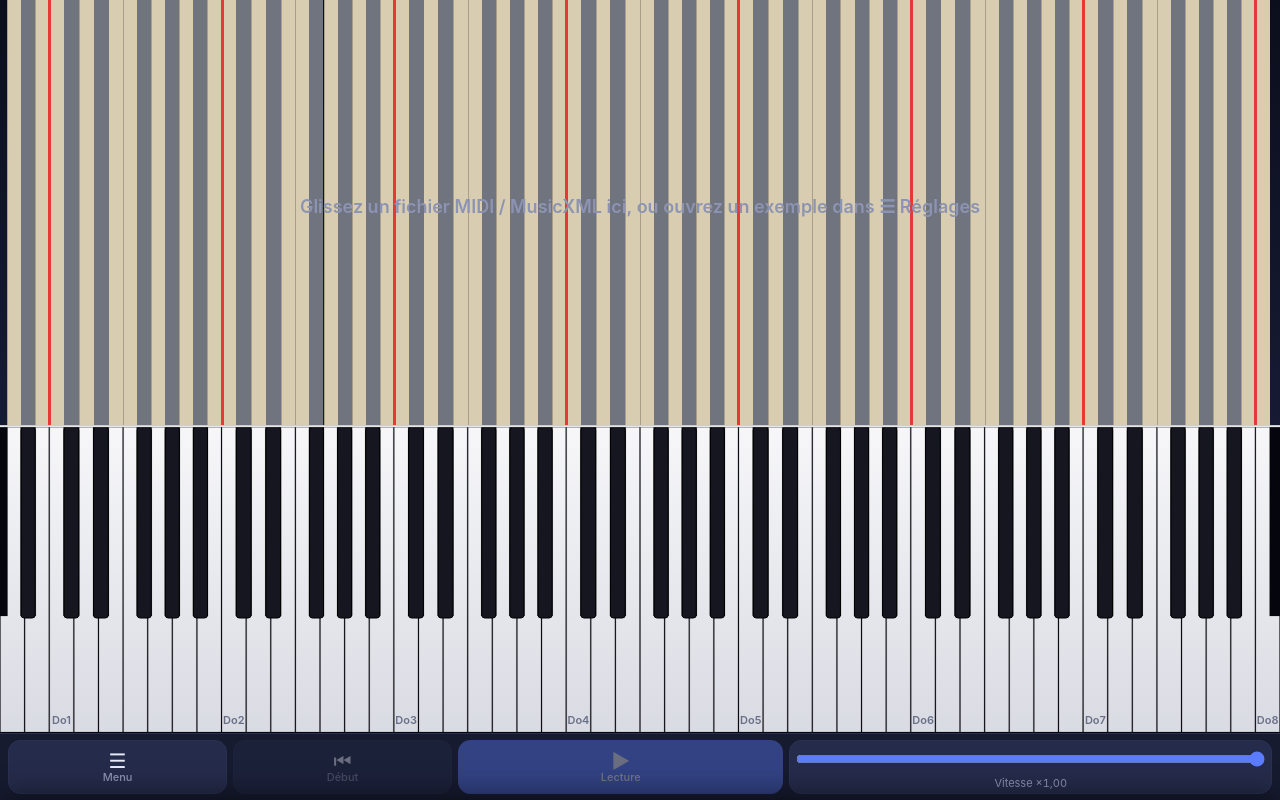
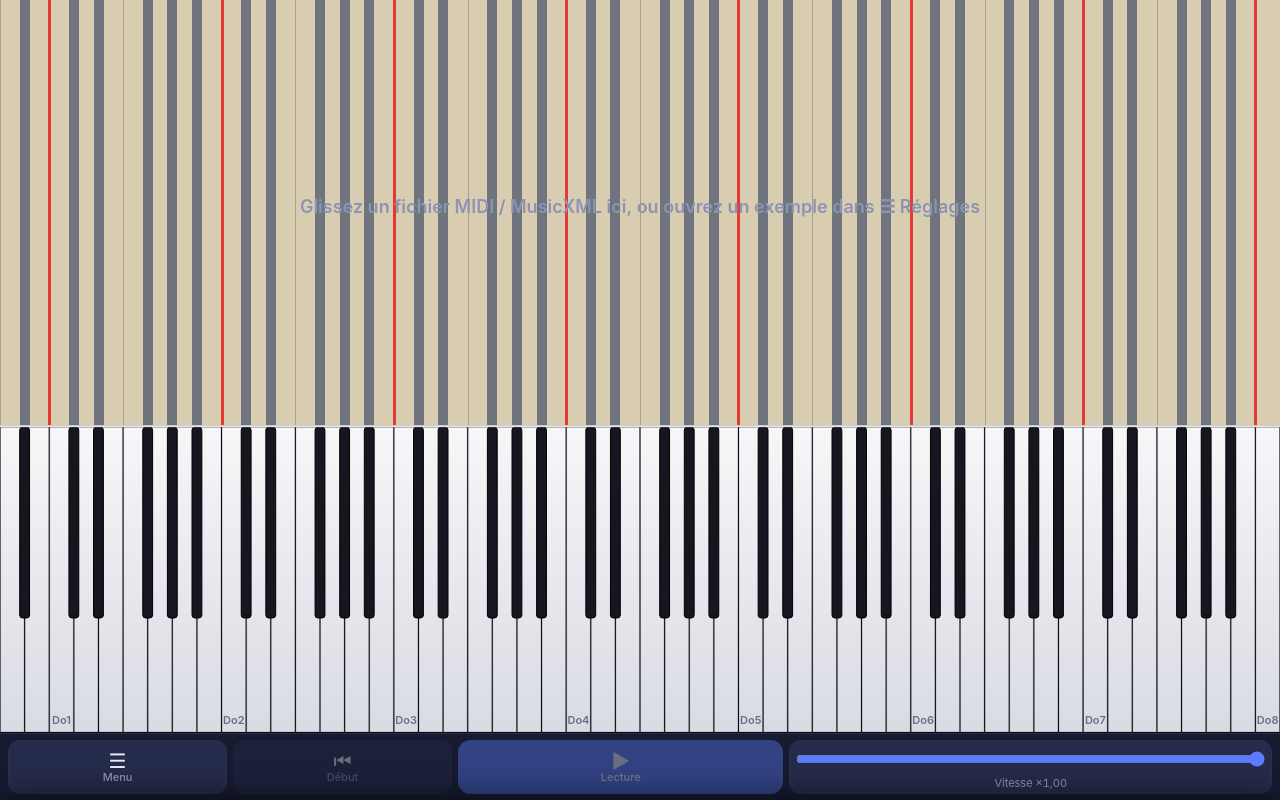
Before and after one commit to SEB102/pour-m-amine, a plain HTML site: page index.html in a window 1280 px wide. Drawn offline with nearby package versions, Linux system fonts and the light colour scheme; no server answers; animation ran at ten frames a second.

Commit message:
Bouton « touches égales » : deux affichages du rouleau (noires plus fines en mode inégal)
Co-Authored-By: Claude Sonnet 5.5 <noreply@anthropic.com>

```diff
--- a/index.html
+++ b/index.html
@@ -166,7 +166,7 @@
     <div class="sepv"></div>
     <div class="grp"><label for="vis" class="lab">Mesures visibles</label><select id="vis"><option selected>1</option><option>2</option></select></div>
     <div class="sepv"></div>
-    <div class="grp"><button id="bM0" title="Masquer ou afficher les mains virtuelles">masquer les mains virtuelles</button> <button id="bFing" title="Masquer ou afficher les doigtés (numéros sur les notes et sur le clavier)">masquer les doigtés</button> <button id="b3d" title="Vue 3D : clavier en perspective, rouleau qui s'éloigne, mains en traits épais ; glisser pour tourner, molette pour zoomer, double-clic pour revenir (V)">vue 3D</button> </div>
+    <div class="grp"><button id="bM0" title="Masquer ou afficher les mains virtuelles">masquer les mains virtuelles</button> <button id="bFing" title="Masquer ou afficher les doigtés (numéros sur les notes et sur le clavier)">masquer les doigtés</button> <button id="b3d" title="Vue 3D : clavier en perspective, rouleau qui s'éloigne, mains en traits épais ; glisser pour tourner, molette pour zoomer, double-clic pour revenir (V)">vue 3D</button> <button id="bEq" title="Touches égales : les touches blanches et noires ont la même largeur dans le rouleau. Éteint : proportions d'un vrai piano">touches égales</button> </div>
     <div class="sepv"></div>
     <div class="grp"><label class="btn" for="file" title="Ouvrir une partition (.mid, .musicxml, .xml, .mxl, .mscz) ; on peut aussi la déposer sur la fenêtre">📂 Ouvrir une partition</label><input id="file" type="file"></div>
     <div class="sepv"></div>
@@ -237,7 +237,15 @@ setRange(21, 108);
 // Pour que les lignes mi|fa et si|do restent DROITES (même abscisse au fond et à l'avant), le fond est découpé par demi-octave :
 // do→mi : 5 colonnes sur 3 blanches (0,6 chacune) ; fa→si : 7 colonnes sur 4 blanches (4/7 chacune).
 const WIDX12 = [0, 0, 1, 1, 2, 3, 3, 4, 4, 5, 5, 6], colU = m => { const o = Math.floor(m / 12), pc = m - o * 12; return 7 * o + (pc < 5 ? pc * 0.6 : 3 + (pc - 5) * 4 / 7); };
+// Deux affichages (bouton « touches égales ») : réaliste = blanches pleines, noires plus étroites à cheval sur la frontière ; égales = les 12 touches d'un octave ont la même largeur au fond.
+let keysEgales = false; try { const v = localStorage.getItem('amine-touches-egales'); if (v !== null) keysEgales = v === '1'; } catch (e) {}   // réglage d'origine : inégales, proportions de piano
 function keyRect(m, W) {   // colonne du fond (rouleau, noires)
+  if (!keysEgales) {
+    const ww = W / VIEW.n, o = VIEW.x0 * ww;
+    if (!isBlack(m)) return { x: whiteIdx[m] * ww - o, w: ww, black: false };
+    const bw = ww * 0.4;
+    return { x: (whiteIdx[m - 1] + 1) * ww - bw / 2 - o, w: bw, black: true };
+  }
   const ww = W / VIEW.n, w0 = isBlack(FIRST) ? FIRST + 1 : FIRST, c0 = 7 * Math.floor(w0 / 12) + WIDX12[w0 % 12] - whiteIdx[w0];
   const pc = m % 12;
   return { x: (colU(m) - c0 - VIEW.x0) * ww, w: (pc < 5 ? 0.6 : 4 / 7) * ww, black: isBlack(m) };
@@ -245,6 +253,7 @@ function keyRect(m, W) {   // colonne du fond (rouleau, noires)
 // abscisse des mains : une touche blanche vise le centre de son devant, une noire le centre de sa colonne (interpolation linéaire entre touches voisines)
 let handMap = null;
 function handU(u) {
+  if (!keysEgales) return u - (PianoHands.ux(FIRST) - 0.5);
   const key = FIRST + '/' + LAST;
   if (!handMap || handMap.key !== key) {
     const w0 = isBlack(FIRST) ? FIRST + 1 : FIRST, c0 = 7 * Math.floor(w0 / 12) + WIDX12[w0 % 12] - whiteIdx[w0], a = [], b = [];
@@ -1537,10 +1546,10 @@ const setT = (e, t) => { if (e.textContent !== t) e.textContent = t; };
 function refreshBar() {
   refreshTB();
   { const k = $('kz'), v = song && !writeOn && !view3dOn && rollVisible ? 'flex' : 'none'; if (k.style.display !== v) k.style.display = v; }   // menu flottant des touches : lecture 2D seulement
-  ['bM0', 'vis'].forEach(id => { const b = $(id); if (b && b.disabled !== view3dOn) b.disabled = view3dOn; });   // grisés en vue 3D (mains virtuelles et mesures visibles sans effet)
+  ['bM0', 'vis', 'bEq'].forEach(id => { const b = $(id); if (b && b.disabled !== view3dOn) b.disabled = view3dOn; });   // grisés en vue 3D (mains virtuelles et mesures visibles sans effet)
   const on = (id, v) => $(id).classList.toggle('pressed', !!v);
   on('bPre', preListen); on('bCount', countIn); setT($('bM0'), handsMode === 'off' ? 'afficher les mains virtuelles' : 'masquer les mains virtuelles'); on('bAnt', anticip); on('bM0', handsMode === 'off');
-  on('bZoom', zoomAuto); on('bRoll', rollVisible); on('bPanel', panelOpen); on('bKeep', keepOther); on('bhL', showL); on('bhR', showR);
+  on('bEq', keysEgales); on('bZoom', zoomAuto); on('bRoll', rollVisible); on('bPanel', panelOpen); on('bKeep', keepOther); on('bhL', showL); on('bhR', showR);
   [['bs25', 0.25], ['bs50', 0.5], ['bs75', 0.75], ['bs100', 1]].forEach(([id, v]) => on(id, Math.abs(speed - v) < 1e-9));
   setT($('bPlay'), playing ? '⏸ Pause' : '▶ Lecture'); on('bPlay', playing);
   setT($('bSpd'), '×' + speed.toFixed(2).replace('.', ','));
@@ -1552,6 +1561,7 @@ $('bSld').oninput = () => setSpeed(+$('bSld').value);
 $('bhL').onclick = () => { showL = !showL; }; $('bhR').onclick = () => { showR = !showR; };
 
 $('bFing').onclick = () => setFingMode(showFing ? 'off' : (lastOn || 'simple'));
+$('bEq').onclick = () => { keysEgales = !keysEgales; try { localStorage.setItem('amine-touches-egales', keysEgales ? '1' : '0'); } catch (e) {} refreshBar(); };
 $('b3d').onclick = toggle3D; $('bM0').onclick = () => setHandsMode(handsMode === 'off' ? 'plain' : 'off');
 
 // ---------- Écriture directement dans le rouleau ----------
```
Also changed, not shown: index.template.html (+13 -3 lines).
